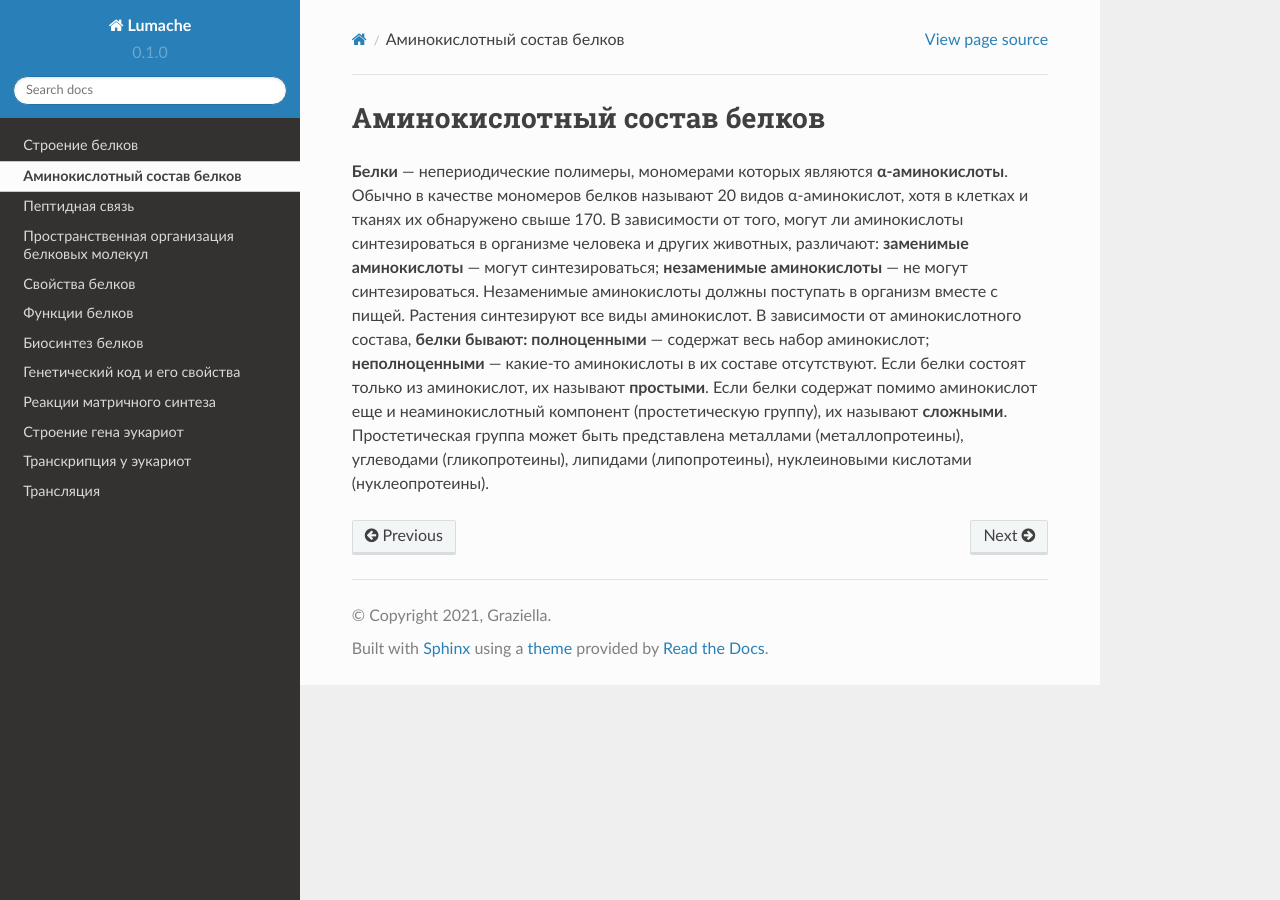
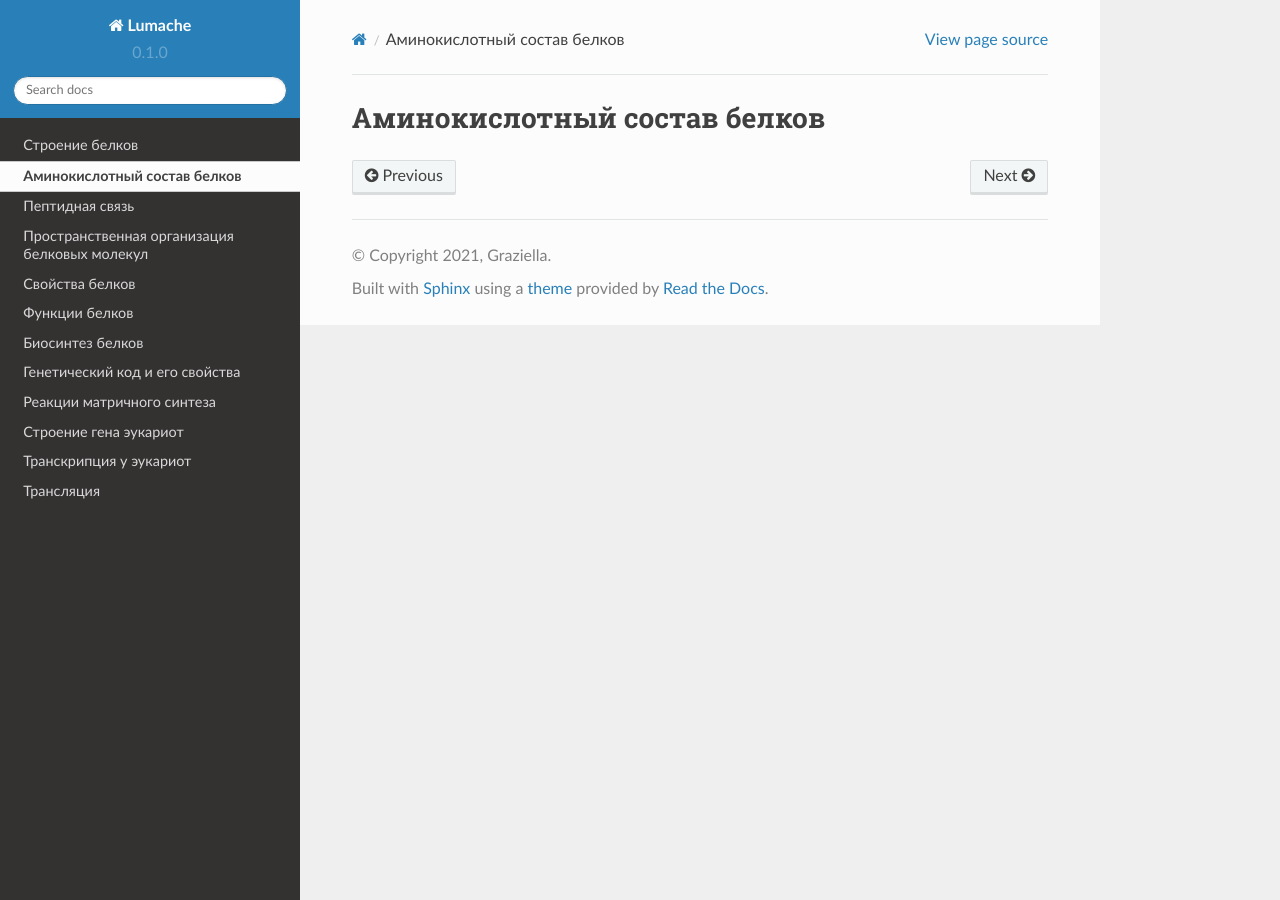
Before and after one commit to neptune2021/test_documentation, a Sphinx documentation site: the page built from docs/source/02.rst, in a window 1280 px wide. Built offline with Sphinx 7.4.7 and the Read the Docs theme 2.0.0, drawn with Linux system fonts in a browser that asks for light colours.

Commit message:
Update 02.rst

```diff
--- a/docs/source/02.rst
+++ b/docs/source/02.rst
@@ -1,5 +1,2 @@
 Аминокислотный состав белков
 --------
-**Белки** — непериодические полимеры, мономерами которых являются **α-аминокислоты**. Обычно в качестве мономеров белков называют 20 видов α-аминокислот, хотя в клетках и тканях их обнаружено свыше 170.
-В зависимости от того, могут ли аминокислоты синтезироваться в организме человека и других животных, различают: **заменимые аминокислоты** — могут синтезироваться; **незаменимые аминокислоты** — не могут синтезироваться. Незаменимые аминокислоты должны поступать в организм вместе с пищей. Растения синтезируют все виды аминокислот.
-В зависимости от аминокислотного состава, **белки бывают: полноценными** — содержат весь набор аминокислот; **неполноценными** — какие-то аминокислоты в их составе отсутствуют. Если белки состоят только из аминокислот, их называют **простыми**. Если белки содержат помимо аминокислот еще и неаминокислотный компонент (простетическую группу), их называют **сложными**. Простетическая группа может быть представлена металлами (металлопротеины), углеводами (гликопротеины), липидами (липопротеины), нуклеиновыми кислотами (нуклеопротеины).
```
